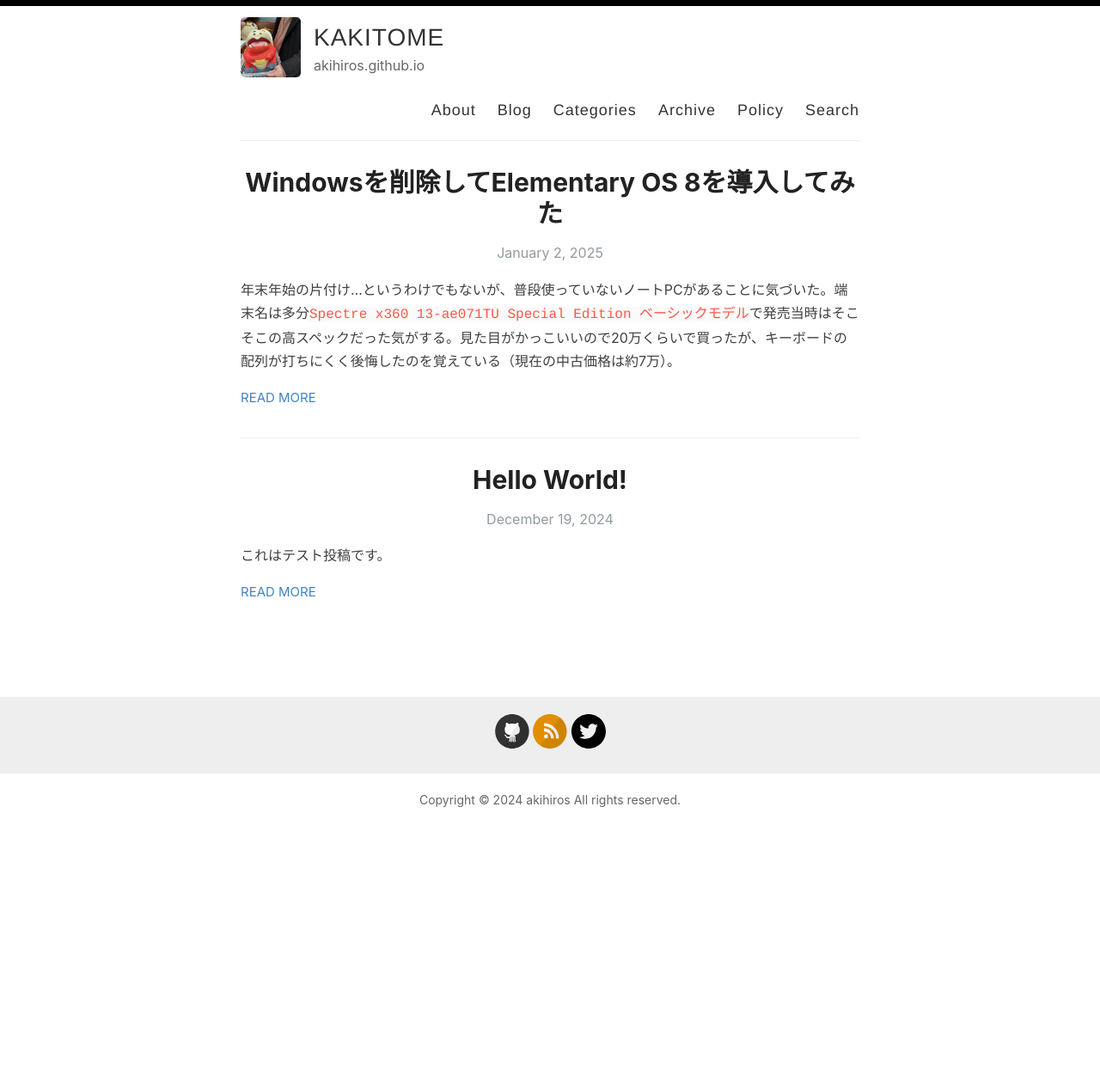
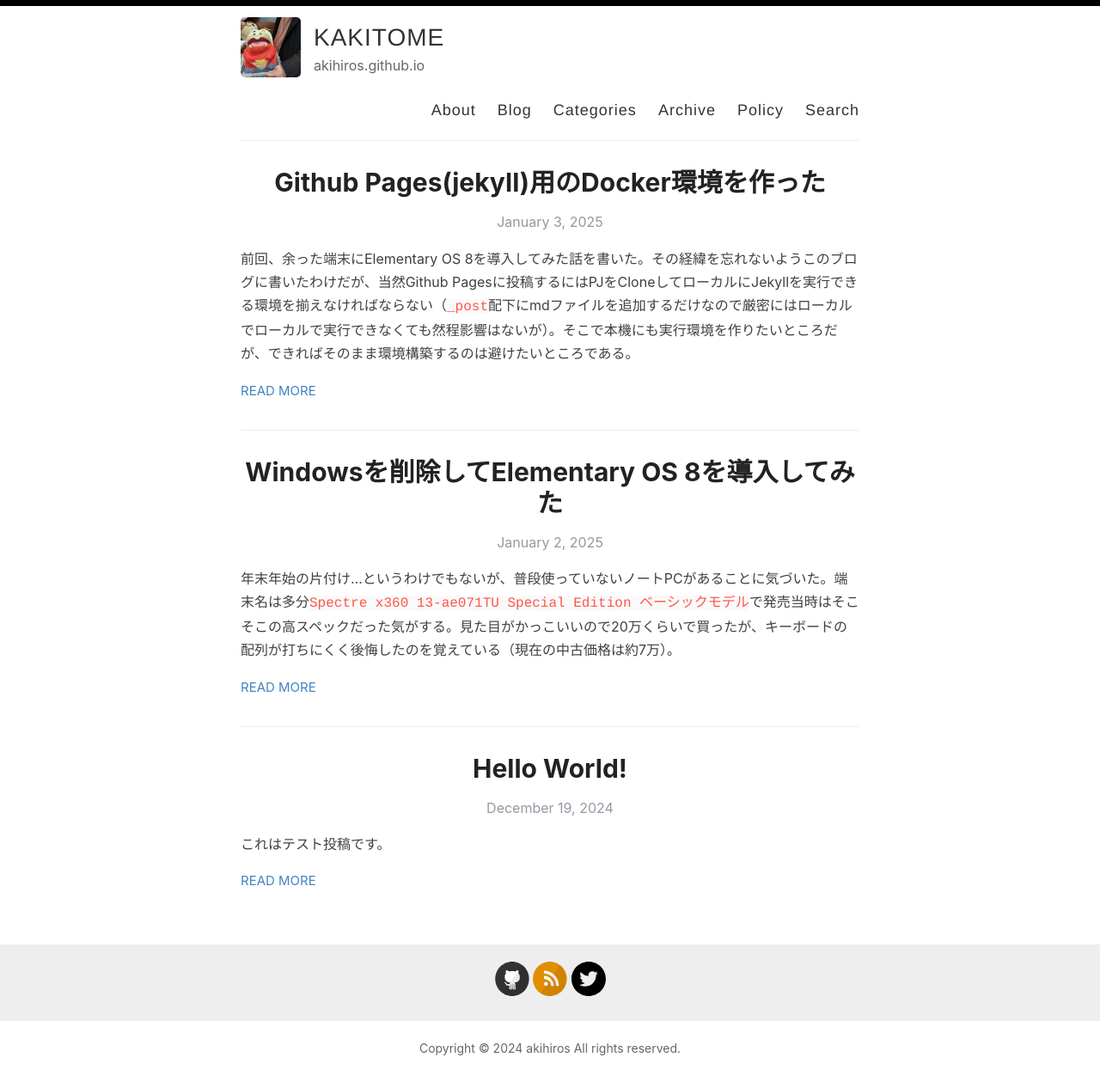
Before and after one commit to akihiros/akihiros.github.io, a Jekyll site: the page built from index.html, in a window 1280 px wide. Shown: the whole page at 86% size. Built offline with Jekyll 4.4.1, drawn with Linux system fonts in a browser that asks for light colours; the list of posts is cut into pages by our own code; before the commit the page ends 978 px from its top, so only the background shows below that.

Commit message:
add 202501013

````diff
--- a/_config.yml
+++ b/_config.yml
@@ -17,6 +17,7 @@ avatar: /images/myicon.jpg
 #
 # Flags below are optional
 #
+future: true
 
 # Includes an icon in the footer for each username you enter
 footer-links:
--- a/_posts/2025-01-02-elementaryos8.md
+++ b/_posts/2025-01-02-elementaryos8.md
@@ -7,6 +7,17 @@ categories: [ElementaryOS]
 年末年始の片付け…というわけでもないが、普段使っていないノートPCがあることに気づいた。端末名は多分`Spectre x360 13-ae071TU Special Edition ベーシックモデル`で発売当時はそこそこの高スペックだった気がする。見た目がかっこいいので20万くらいで買ったが、キーボードの配列が打ちにくく後悔したのを覚えている（現在の中古価格は約7万）。
 
 そんな本機も暫く使われていなかったとはいえタッチパッドの動作が不安定で、動きもモッサリ。しかもすぐ火を吹くような熱さになる。何かの用途で使いたい気持ちはあるが、これではあまりに使い勝手が悪い。Windows11が入っているのでサポート期限的には現役だが、メモリ不足もありそうなのでOSごと吹き飛ばすことにした。
+
+- [本題](#本題)
+- [事前準備](#事前準備)
+- [各種設定](#各種設定)
+  - [初期セットアップ](#初期セットアップ)
+  - [日本語入力を有効化](#日本語入力を有効化)
+  - [Google Chromeのインストール](#google-chromeのインストール)
+  - [VSCodeのインストール](#vscodeのインストール)
+  - [Gitのインストール](#gitのインストール)
+  - [Dockerのインストール](#dockerのインストール)
+- [OSを入れ替えてみた感想](#osを入れ替えてみた感想)
 
 ## 本題
 
--- /dev/null
+++ b/_posts/2025-01-03-jekyll-docker.md
@@ -0,0 +1,73 @@
+---
+layout: post
+title:  Github Pages(jekyll)用のDocker環境を作った
+categories: [Docker]
+published: true
+---
+
+前回、余った端末にElementary OS 8を導入してみた話を書いた。その経緯を忘れないようこのブログに書いたわけだが、当然Github Pagesに投稿するにはPJをCloneしてローカルにJekyllを実行できる環境を揃えなければならない（`_post`配下にmdファイルを追加するだけなので厳密にはローカルでローカルで実行できなくても然程影響はないが）。そこで本機にも実行環境を作りたいところだが、できればそのまま環境構築するのは避けたいところである。
+
+他のRubyアプリへの影響や、機器を入れ替えたときの利便性を考えてDockerfileにすることにした。どうやらOfficial？のJekyll用dockerイメージも配布されている（[リンク](https://hub.docker.com/r/jekyll/jekyll)）が、更新が２年前で止まっておりメンテナンスされていないように見える。jekyllが使えるようにするだけならそれ程大変ではないはずなので、個人用にDockerfileを作成することにした。
+
+- [本題](#本題)
+- [簡易解説](#簡易解説)
+- [使い方](#使い方)
+- [所感](#所感)
+
+## 本題
+
+結論から言えば、作ったファイルは[ここに置いた](https://github.com/akihiros/jekyll-docker)。必要に応じて自由に使ってほしい。
+
+以下、簡易解説と使い方。
+
+## 簡易解説
+
+全ての記述は上記リンク先を参照いただきたい。ここでは所々を個別に解説する。
+
+- ベースイメージには公式のRuby(alpine)を採用し、最低限必要なライブラリのみ追加することにした
+
+```sh
+FROM ruby:3.2-alpine
+```
+
+- Dockerコンテナ内でgithub.ioのPJをCloneせず、ローカルにCloneしたPJ配下をマウントさせる方式にした
+- そのためコンテナ内のユーザとローカルユーザのIDを揃えることで権限エラーを避ける仕様にしている
+
+```sh
+# セキュリティ対応
+# 非rootユーザを作成(権限をjekyll projectに合わせる)
+ARG HOST_UID=1000
+ARG HOST_GID=1000
+
+RUN addgroup -g $HOST_GID jekyll && \
+    adduser -D -u $HOST_UID -G jekyll jekyll
+```
+
+- `entrypoint.sh`も用意した
+- 中身的には必要なRubyライブラリのインストールとjekyllを立ち上げているだけ
+
+## 使い方
+
+- [このPJ](https://github.com/akihiros/jekyll-docker)の配下で次のコマンドを実行する
+
+```sh
+# ビルド
+$ sudo docker build . -t jekyll
+
+# ビルド結果の例
+$ sudo docker images
+REPOSITORY   TAG       IMAGE ID       CREATED          SIZE
+jekyll       latest    242cd1664d71   1 minutes ago   467MB
+```
+
+- ローカルで起動したいjekyllのPJフォルダ（xxx.github.io）に移動して実行
+
+```sh
+# run
+# Ctrl+Cを押すまで起動し続けます
+$ sudo docker run --rm -it -p 4000:4000 -v $(pwd):/jekyll jekyll
+```
+
+## 所感
+
+`docker run`ごとにライブラリをインストールする仕様のため、起動に多少時間がかかるが、ローカルを汚さずjekyllの実行環境を作ることができた。仮想化技術はあまり深く触れてこなかった悲しい人間なので、今年はK8s含め仮想化と仲良しになれるくらい頑張っていきたい。
````
